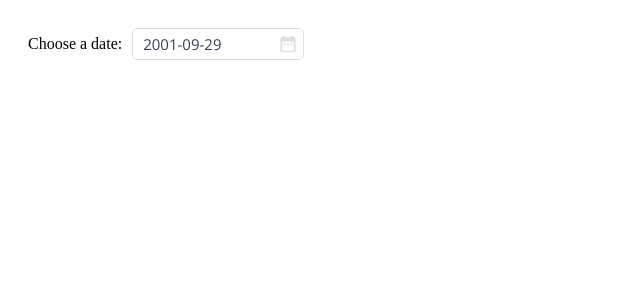
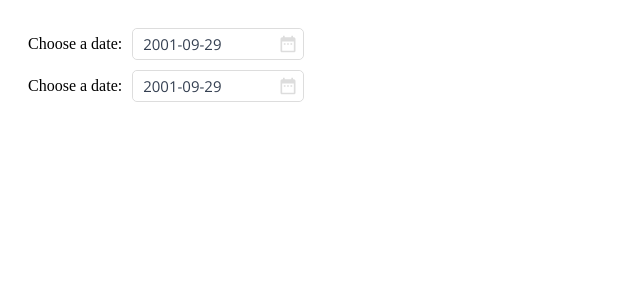
Before and after one commit to NeoAren/date-picker, a React app: page / in a window 1280 px wide. Shown: the top 300 px of the page, without its empty margins (0-640 px from the left). Built offline with nearby package versions, Linux system fonts and the light colour scheme.

Commit message:
Position the date-picker properly

```diff
--- a/src/components/App.js
+++ b/src/components/App.js
@@ -7,7 +7,9 @@ const App = () => {
    return (
       <div id="test">
          <span>Choose a date:</span>
-         <DatePicker id="picker" lang="en" selected={1001800800000} />
+         <DatePicker id="picker1" lang="en" selected={1001800800000} />
+         <span>Choose a date:</span>
+         <DatePicker id="picker2" lang="en" selected={1001800800000} />
       </div>
    );
 
--- a/src/components/DatePicker/DatePicker.js
+++ b/src/components/DatePicker/DatePicker.js
@@ -1,4 +1,4 @@
-import React, { useState, useEffect } from "react";
+import React, { useState, useEffect, useRef } from "react";
 import ReactDOM from 'react-dom';
 import PropTypes from 'prop-types';
 import dateFns from "date-fns";
@@ -13,9 +13,15 @@ const DatePicker = ({ id, selected, lang }) => {
    // Load the locale file
    const locale = { locale: loadLocaleFile(lang) };
 
-   // Save the current month and the selected date in the state
+   // Save the current month and the selected date (+ref) in the state
    const [currentMonth, setCurrentMonth] = useState(selected || new Date());
    const [selectedDate, setSelectedDate] = useState(selected || undefined);
+   const selectedDateRef = useRef(selectedDate);
+
+   // Update reference when 'selectedDate' changes
+   useEffect(() => {
+      selectedDateRef.current = selectedDate;
+   }, [selectedDate]);
 
    // Render the header
    const renderHeader = () => {
@@ -40,11 +46,11 @@ const DatePicker = ({ id, selected, lang }) => {
    const renderBody = () => {
       const monthStart = dateFns.startOfMonth(currentMonth);
       const monthEnd = dateFns.endOfMonth(monthStart);
-      const startDate = dateFns.startOfWeek(monthStart, { weekStartsOn: 1 });
-      const endDate = dateFns.endOfWeek(monthEnd, { weekStartsOn: 1 });
+      const dateStart = dateFns.startOfWeek(monthStart, { weekStartsOn: 1 });
+      const dateEnd = dateFns.endOfWeek(monthEnd, { weekStartsOn: 1 });
 
       let daysInMonth = [];
-      let day = startDate;
+      let day = dateStart;
 
       // Loop through the days of the week
       const startOfWeek = dateFns.startOfWeek(currentMonth, { weekStartsOn: 1 });
@@ -57,14 +63,15 @@ const DatePicker = ({ id, selected, lang }) => {
       }
 
       // Loop through the displayed days
-      while (day <= endDate) {
+      while (day <= dateEnd) {
          const currentDay = dateFns.parse(day);
          let className = 'date-picker-container__body-day';
          className += !dateFns.isSameMonth(day, monthStart) ? ' date-picker--disabled' : '';
          className += dateFns.isSameDay(day, selectedDate) ? ' date-picker--selected' : '';
          className += dateFns.isSameDay(day, new Date()) ? ' date-picker--today' : '';
+         const select = () => { setSelectedDate(currentDay); setCurrentMonth(currentDay); };
          daysInMonth.push(
-            <div className={className} key={day} onClick={() => setSelectedDate(currentDay)}>
+            <div className={className} key={day} onClick={select}>
                {dateFns.format(day, 'D')}
             </div>
          );
@@ -76,17 +83,17 @@ const DatePicker = ({ id, selected, lang }) => {
 
    // Render date-picker container
    const renderDatePicker = () => {
+      const inputElement = document.querySelector('#' + id + '-input');
+      const style = inputElement && { top: inputElement.offsetTop, left: inputElement.offsetLeft };
       const formattedDate = !selectedDate ? '' : dateFns.format(selectedDate, 'YYYY-MM-DD');
       const className = 'date-picker-container';
       return (
-         <div id={id} className={className}>
+         <div id={id + '-container'} className={className} style={style}>
             <div className={className + '__input-wrapper'}>
                <input className={className + '__input'} autoFocus={true} defaultValue={formattedDate} placeholder="Select date" />
             </div>
-            <div className={className + '__picker'}>
-               {renderHeader()}
-               {renderBody()}
-            </div>
+            {renderHeader()}
+            {renderBody()}
          </div>
       );
    };
@@ -97,7 +104,7 @@ const DatePicker = ({ id, selected, lang }) => {
       const clear = () => { setCurrentMonth(new Date()); setSelectedDate(undefined); };
       const className = 'date-picker-input';
       return (
-         <div id={id} className={className}>
+         <div id={id + '-input'} className={className}>
             <input readOnly className={className + '__field'} value={formattedDate} placeholder="Select date" />
             <i className={className + '__close-icon'} onClick={clear}><Close /></i>
             <i className={className + '__calendar-icon'}><Calendar /></i>
@@ -105,8 +112,11 @@ const DatePicker = ({ id, selected, lang }) => {
       );
    };
 
+   // Set the current month to the month of the selected date
+   const close = () => setCurrentMonth(selectedDateRef.current);
+
    // Render the date-picker
-   return <Wrapper id={id} inputField={renderInputField()} datePicker={renderDatePicker()} />;
+   return <Wrapper id={id} inputField={renderInputField} datePicker={renderDatePicker} close={close} />;
 
 };
 
--- a/src/components/DatePicker/Wrapper.js
+++ b/src/components/DatePicker/Wrapper.js
@@ -2,19 +2,26 @@ import React, { useState, useEffect } from "react";
 import ReactDOM from 'react-dom';
 import PropTypes from 'prop-types';
 
-const Wrapper = ({ id, inputField, datePicker }) => {
+const Wrapper = ({ id, inputField, datePicker, close }) => {
 
    // State of the date-picker
    const [open, setOpen] = useState(false);
 
+   // Close function
+   const closeDatePicker = () => {
+      setOpen(false);
+      close();
+   };
+
    // Open or close the date-picker
    useEffect(() => {
       const openCloseDatePicker = e => {
-         const datePickerElement = document.querySelector('#' + id);
-         if (!open && datePickerElement.contains(e.target)) {
-            if (!datePickerElement.childNodes[1].contains(e.target)) setOpen(true);
+         const inputElement = document.querySelector('#' + id + '-input');
+         const datePickerElement = document.querySelector('#' + id + '-container');
+         if (!open && inputElement.contains(e.target)) {
+            if (!inputElement.childNodes[1].contains(e.target)) setOpen(true);
          }
-         if (open && !datePickerElement.contains(e.target)) setOpen(false);
+         if (open && !datePickerElement.contains(e.target)) closeDatePicker();
       };
       document.addEventListener('click', openCloseDatePicker);
       return () => document.removeEventListener('click', openCloseDatePicker);
@@ -22,7 +29,7 @@ const Wrapper = ({ id, inputField, datePicker }) => {
 
    // Close the date-picker when the window is resized
    useEffect(() => {
-      window.onresize = () => open && setOpen(false);
+      window.onresize = () => open && closeDatePicker();
    }, [open]);
 
    // Add date-picker overlay if it doesn't exist
@@ -34,18 +41,20 @@ const Wrapper = ({ id, inputField, datePicker }) => {
    }, []);
 
    // Render the date-picker or the input field
-   if (open) {
-      return ReactDOM.createPortal(datePicker, document.querySelector('#date-picker-overlay'));
-   } else {
-      return inputField;
-   }
+   return (
+      <>
+         {inputField()}
+         {open && ReactDOM.createPortal(datePicker(), document.querySelector('#date-picker-overlay'))}
+      </>
+   );
 
 };
 
 Wrapper.propTypes = {
    id: PropTypes.oneOfType([PropTypes.string, PropTypes.number]).isRequired,
-   inputField: PropTypes.node.isRequired,
-   datePicker: PropTypes.node.isRequired
+   inputField: PropTypes.func.isRequired,
+   datePicker: PropTypes.func.isRequired,
+   close: PropTypes.func.isRequired
 };
 
 export default Wrapper;
```
